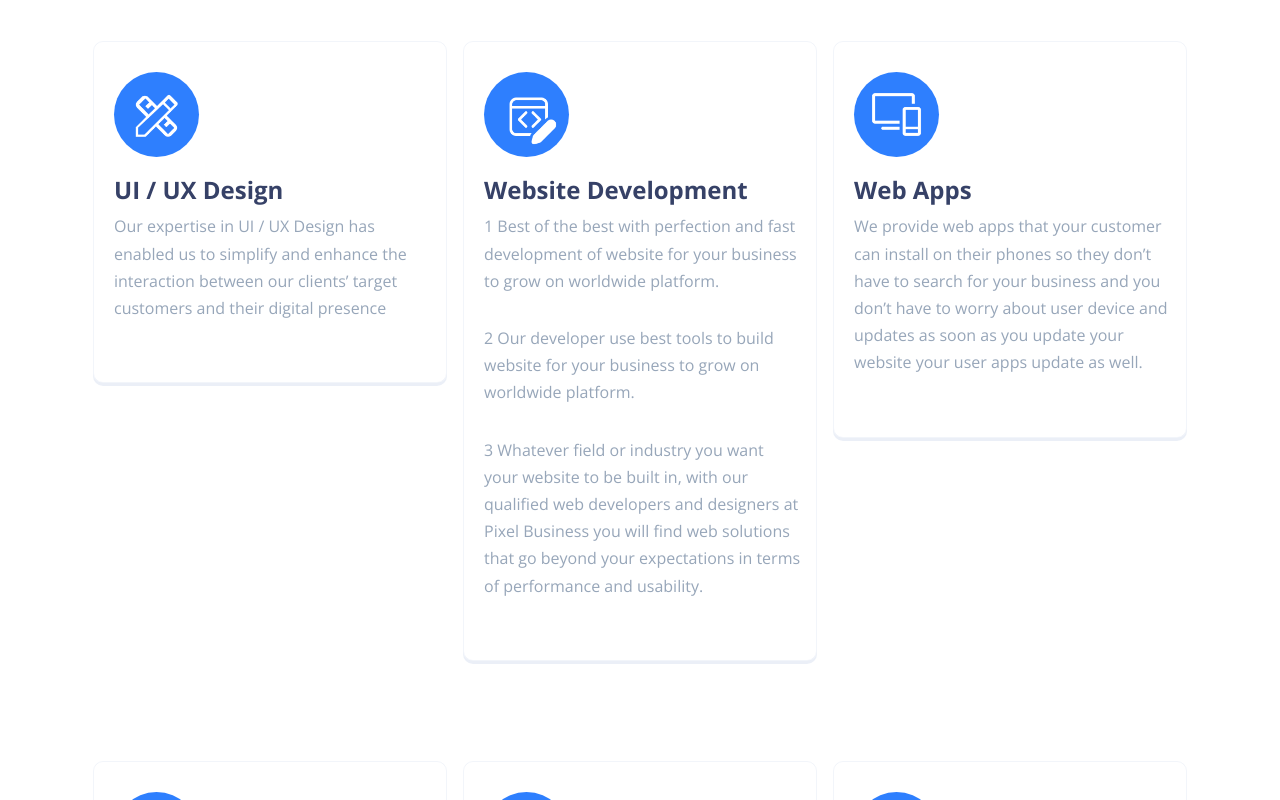
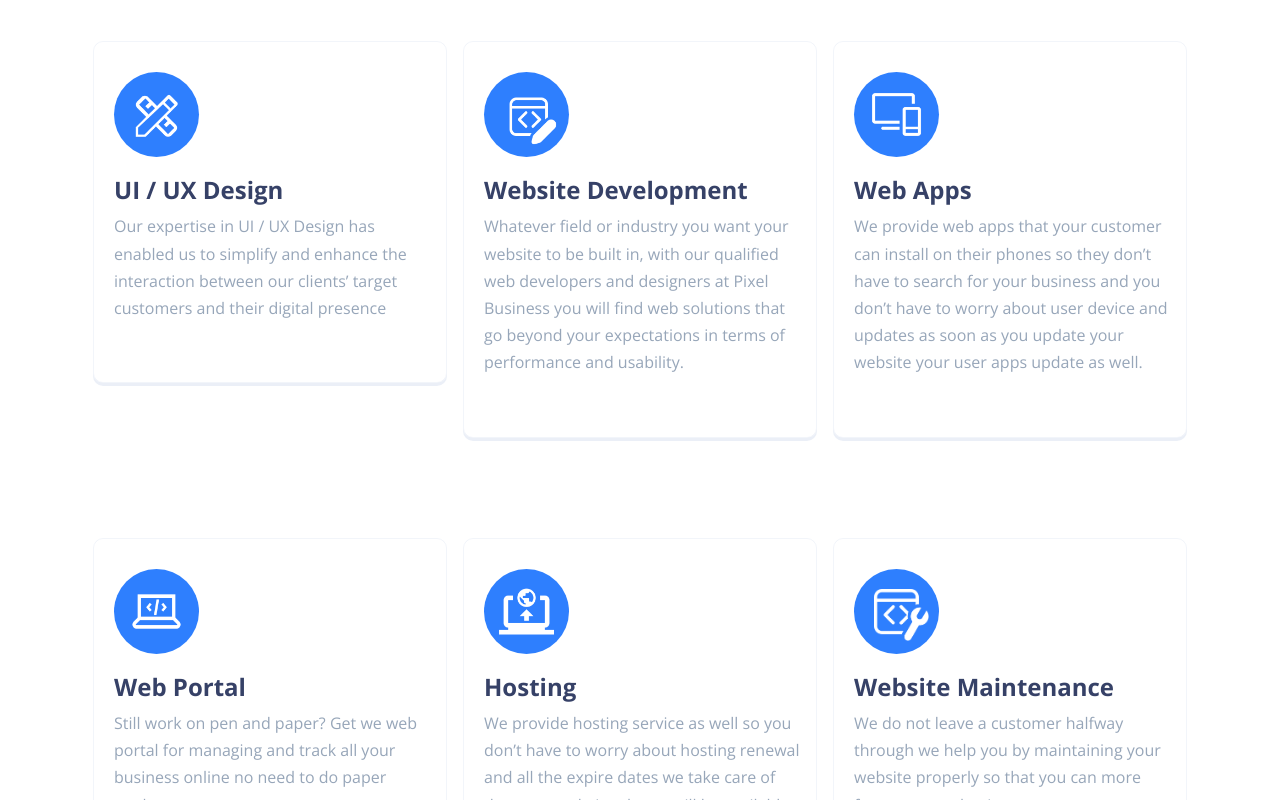
Before and after one commit to navneetsingh3766/pixel-static, a plain HTML site: page services.html in a window 1280 px wide. Shown: the part 664-1464 px from the top of the page. Drawn offline with nearby package versions, Linux system fonts and the light colour scheme; a script that the page names is missing.

```diff
--- a/services.html
+++ b/services.html
@@ -117,9 +117,7 @@
                         <img style="padding:10px; padding-top: 20px; padding-left: 20px;" src="assets/images/Website_devlope_white.png">
                      </div>
                      <h2 class="unify"> Website Development</h2>
-                     <p class="bottom-s">1 Best of the best with perfection and fast development of website for your business to grow on worldwide platform. </p>
-                     <p class="bottom-s">2  Our developer use best tools to build website for your business to grow on worldwide platform.</p>
-                     <p class="bottom-s">3 Whatever field or industry you want your website to be built in, with our qualified web developers and designers at Pixel Business you will find web solutions that go beyond your expectations in terms of performance and usability.</p>
+                     <p class="bottom-s">Whatever field or industry you want your website to be built in, with our qualified web developers and designers at Pixel Business you will find web solutions that go beyond your expectations in terms of performance and usability.</p>
                      <!-- <div class="button-div">
                         <a href="" class="button-s"> Learn more   </a>
                      </div> -->
```
Also changed, not shown: contact.html (+1 -1 lines).
